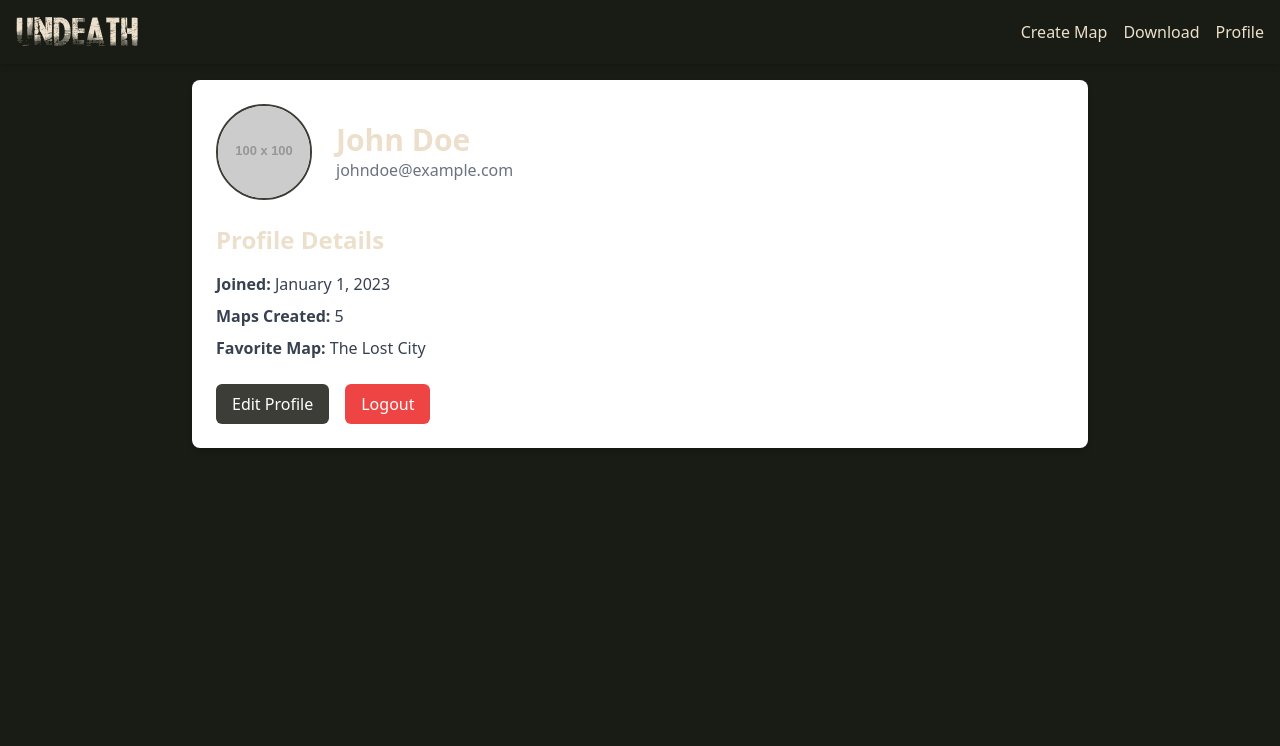
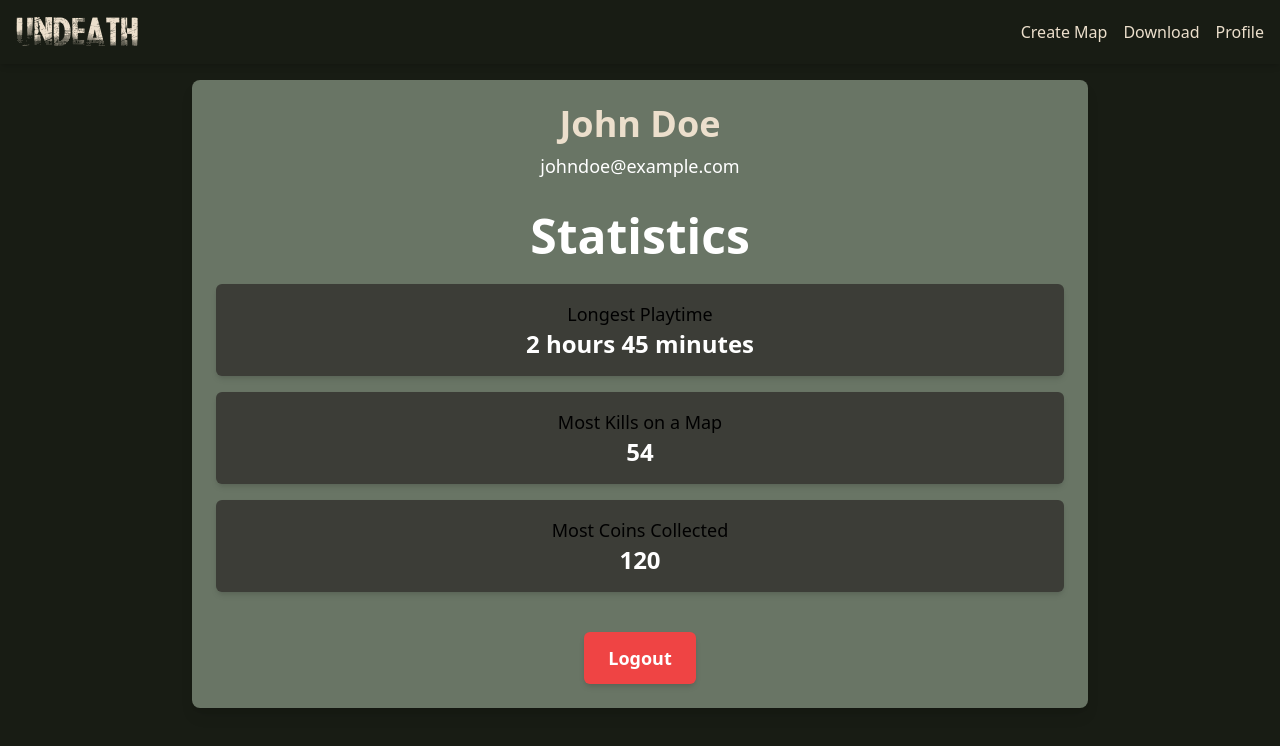
Before and after one commit to Pluhec/DOD-Web, a React (Create React App) app in the folder frontend/: page /profile in a window 1280 px wide. Shown: the top 746 px of the page. Built offline with nearby package versions, Linux system fonts and the light colour scheme.

Commit message:
Profile done with test data

```diff
--- a/frontend/src/pages/Profile.js
+++ b/frontend/src/pages/Profile.js
@@ -1,17 +1,24 @@
 import React from 'react';
-import { Link } from 'react-router-dom';
+import { useNavigate, Link } from 'react-router-dom';
 
 const Profile = () => {
+  const navigate = useNavigate();
+
+  const handleLogout = () => {
+    localStorage.removeItem('authToken'); // Odstranění tokenu z localStorage
+    navigate('/'); // Přesměrování na domovskou stránku
+  };
+
   return (
     <div className="bg-background min-h-screen flex flex-col">
           {/* Navigation */}
-      <nav className="flex justify-between space-x-4 bg-background p-4 shadow-md fixed top-0 left-0 right-0 z-10">
-        <div>
+          <nav className="flex flex-col sm:flex-row justify-between items-center space-x-0 sm:space-x-4 bg-background p-4 shadow-md fixed top-0 left-0 right-0 z-10">
+            <div className="mb-2 sm:mb-0 sm:mr-4">
               <Link to="/maps" className="flex items-center text-textPrimary transition-colors font-nowharehouse text-2xl">
                 UNDEATH
               </Link>
             </div>
-        <div className="flex space-x-4">
+            <div className="flex flex-col sm:flex-row space-y-2 sm:space-y-0 sm:space-x-4">
               <Link to="/map-builder" className="flex items-center text-textPrimary hover:text-accent transition-colors">
                 Create Map
               </Link>
@@ -26,42 +33,38 @@ const Profile = () => {
 
       {/* Profile Content */}
       <div className="flex-grow pt-20 px-6">
-        <div className="max-w-4xl mx-auto bg-white shadow-md rounded-lg p-6">
+        <div className="max-w-4xl mx-auto bg-secondaryBackground shadow-lg rounded-lg p-6">
           {/* Profile Header */}
-          <div className="flex items-center space-x-6">
-            <img
-              src="https://via.placeholder.com/100"
-              alt="Profile"
-              className="w-24 h-24 rounded-full border-2 border-accent"
-            />
-            <div>
-              <h1 className="text-3xl font-bold text-textPrimary">John Doe</h1>
-              <p className="text-gray-500">johndoe@example.com</p>
+          <div className="text-center">
+            <h1 className="text-4xl font-bold text-textPrimary">John Doe</h1>
+            <p className="text-lg mt-2 text-textSecondary">johndoe@example.com</p>
+          </div>
+
+          {/* Statistics Section */}
+          <div className="mt-8">
+            <h2 className="text-5xl font-semibold text-center text-white">Statistics</h2>
+            <div className="mt-6 grid grid-cols-1 gap-4 text-center">
+              <div className="bg-accent p-4 rounded-md shadow-md">
+                <p className="text-lg font-medium">Longest Playtime</p>
+                <p className="text-2xl font-bold text-textSecondary">2 hours 45 minutes</p>
+              </div>
+              <div className="bg-accent p-4 rounded-md shadow-md">
+                <p className="text-lg font-medium">Most Kills on a Map</p>
+                <p className="text-2xl font-bold text-textSecondary">54</p>
+              </div>
+              <div className="bg-accent p-4 rounded-md shadow-md">
+                <p className="text-lg font-medium">Most Coins Collected</p>
+                <p className="text-2xl font-bold text-textSecondary">120</p>
+              </div>
             </div>
           </div>
 
-          {/* Profile Details */}
-          <div className="mt-6">
-            <h2 className="text-2xl font-semibold text-textPrimary">Profile Details</h2>
-            <div className="mt-4 space-y-2">
-              <p className="text-gray-700">
-                <strong>Joined:</strong> January 1, 2023
-              </p>
-              <p className="text-gray-700">
-                <strong>Maps Created:</strong> 5
-              </p>
-              <p className="text-gray-700">
-                <strong>Favorite Map:</strong> The Lost City
-              </p>
-            </div>
-          </div>
-
-          {/* Actions */}
-          <div className="mt-6 flex space-x-4">
-            <button className="bg-accent text-white px-4 py-2 rounded-md hover:bg-accentHover transition-colors">
-              Edit Profile
-            </button>
-            <button className="bg-red-500 text-white px-4 py-2 rounded-md hover:bg-red-600 transition-colors">
+          {/* Logout Button */}
+          <div className="mt-10 flex justify-center">
+            <button
+              onClick={handleLogout}
+              className="bg-red-500 text-textSecondary px-6 py-3 rounded-md text-lg font-semibold cursor-pointer hover:bg-error transition-colors shadow-md"
+            >
               Logout
             </button>
           </div>
```
Lines whose indentation alone changed are shown as unchanged.
